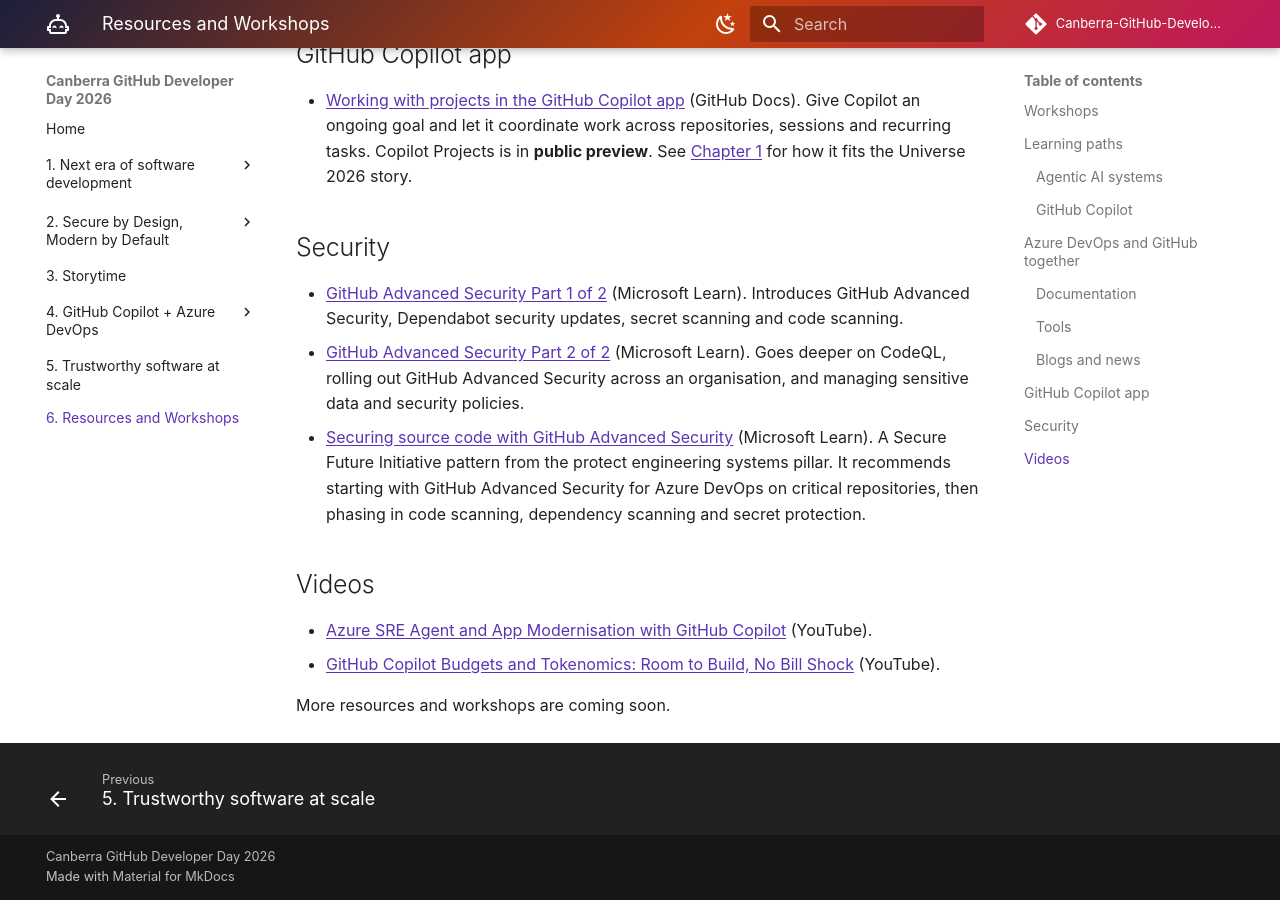
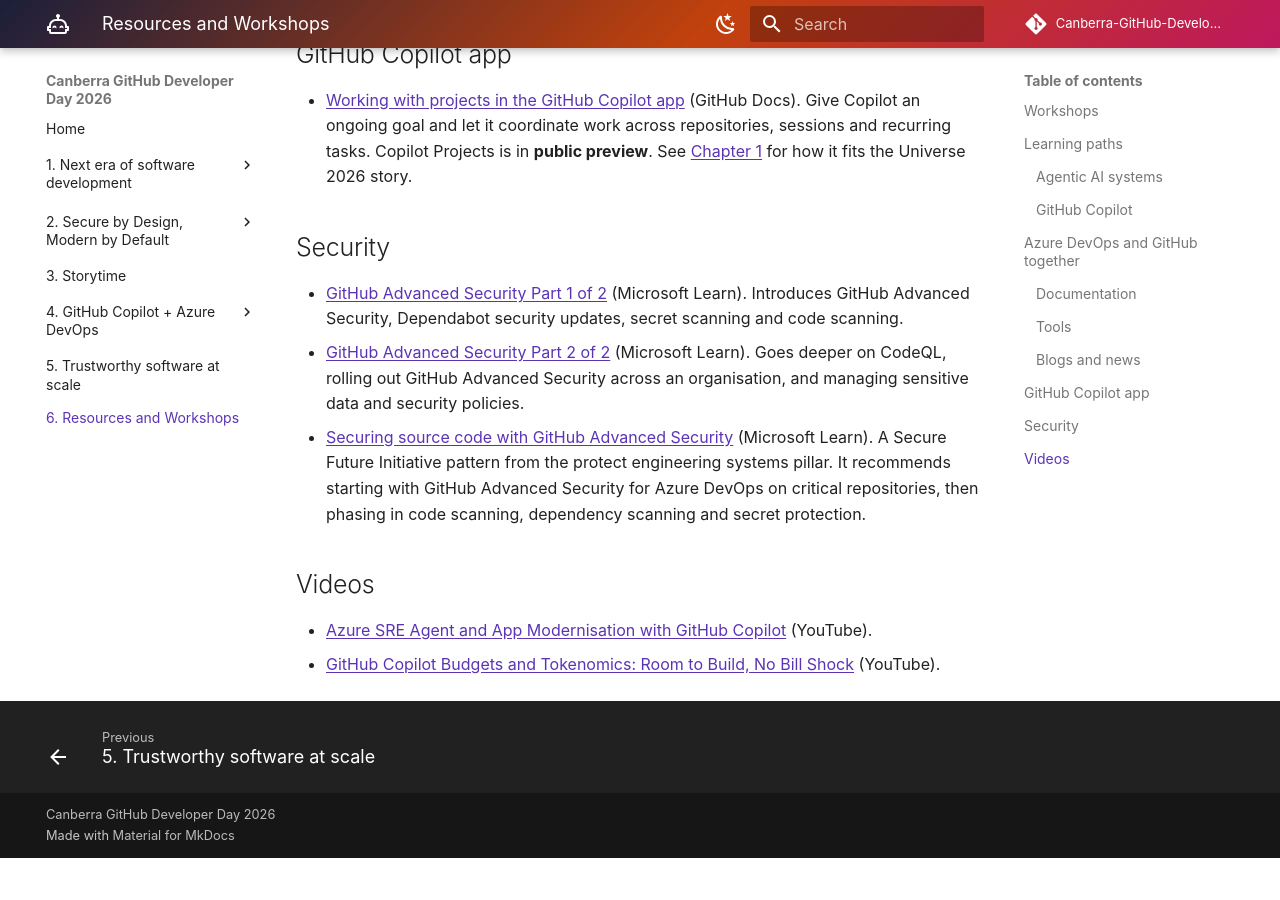
Before and after one commit to codess-aus/Canberra-GitHub-Developer-Day-2026, an MkDocs documentation site: the page built from docs/6-resources-and-workshops/index.md, in a window 1280 px wide and 900 px high, scrolled down 3408 px. Built offline with MkDocs 1.6.1 and Material for MkDocs 9.7.7, drawn with Linux system fonts in a browser that asks for light colours; comment, search, counter and statistics services are not loaded; after the commit the page ends 4266 px from its top, so only the background shows below that.

Commit message:
Remove the coming soon line from the Resources page
Co-authored-by: copilot-swe-agent[bot] <198982749+Copilot@users.noreply.github.com>

```diff
--- a/docs/6-resources-and-workshops/index.md
+++ b/docs/6-resources-and-workshops/index.md
@@ -68,5 +68,3 @@ These pages cover the integration points between the two platforms. Two details
 
 - [Azure SRE Agent and App Modernisation with GitHub Copilot](https://youtu.be/kxEsD9osBuU) (YouTube).
 - [GitHub Copilot Budgets and Tokenomics: Room to Build, No Bill Shock](https://youtu.be/TYeC2xd7d1g) (YouTube).
-
-More resources and workshops are coming soon.
```
